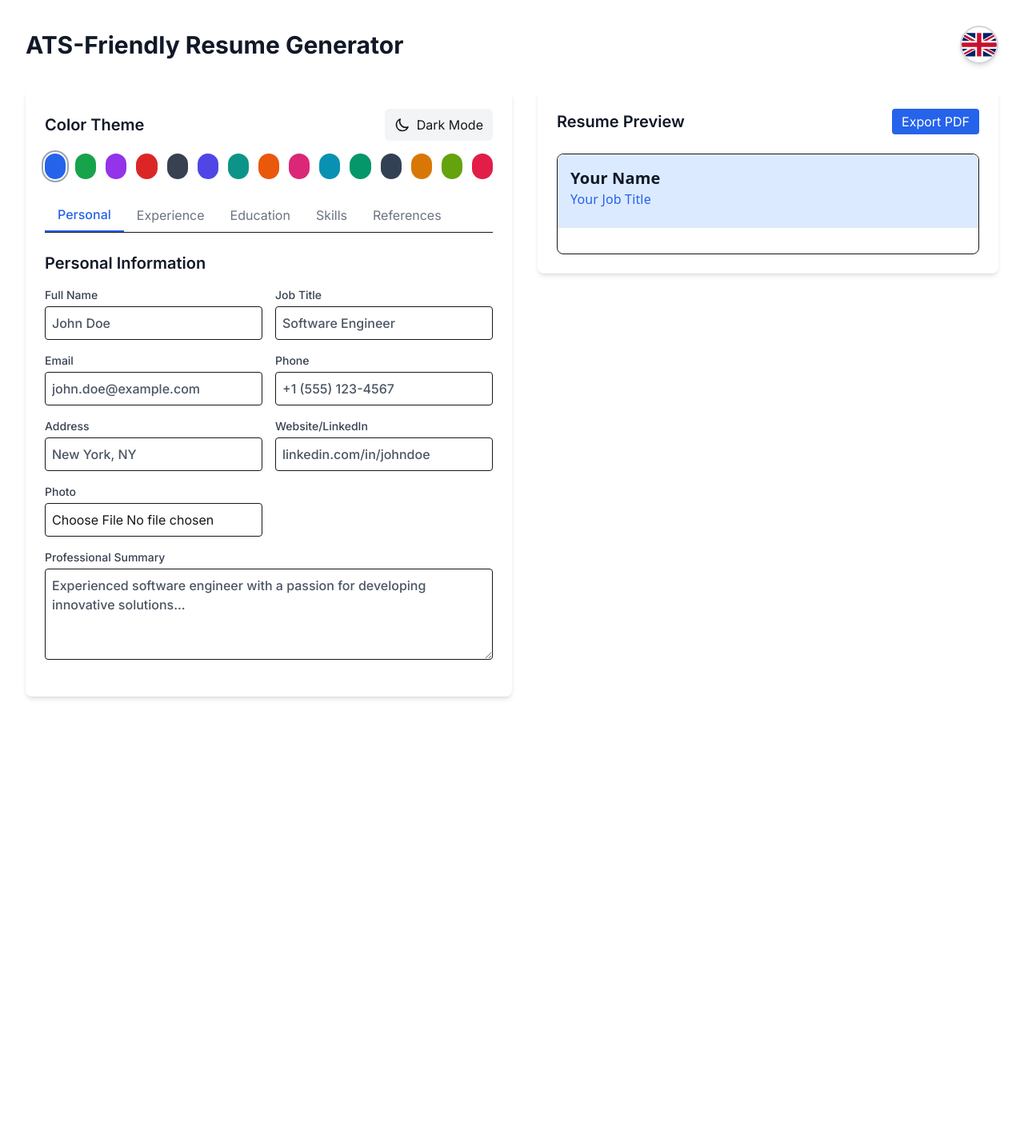
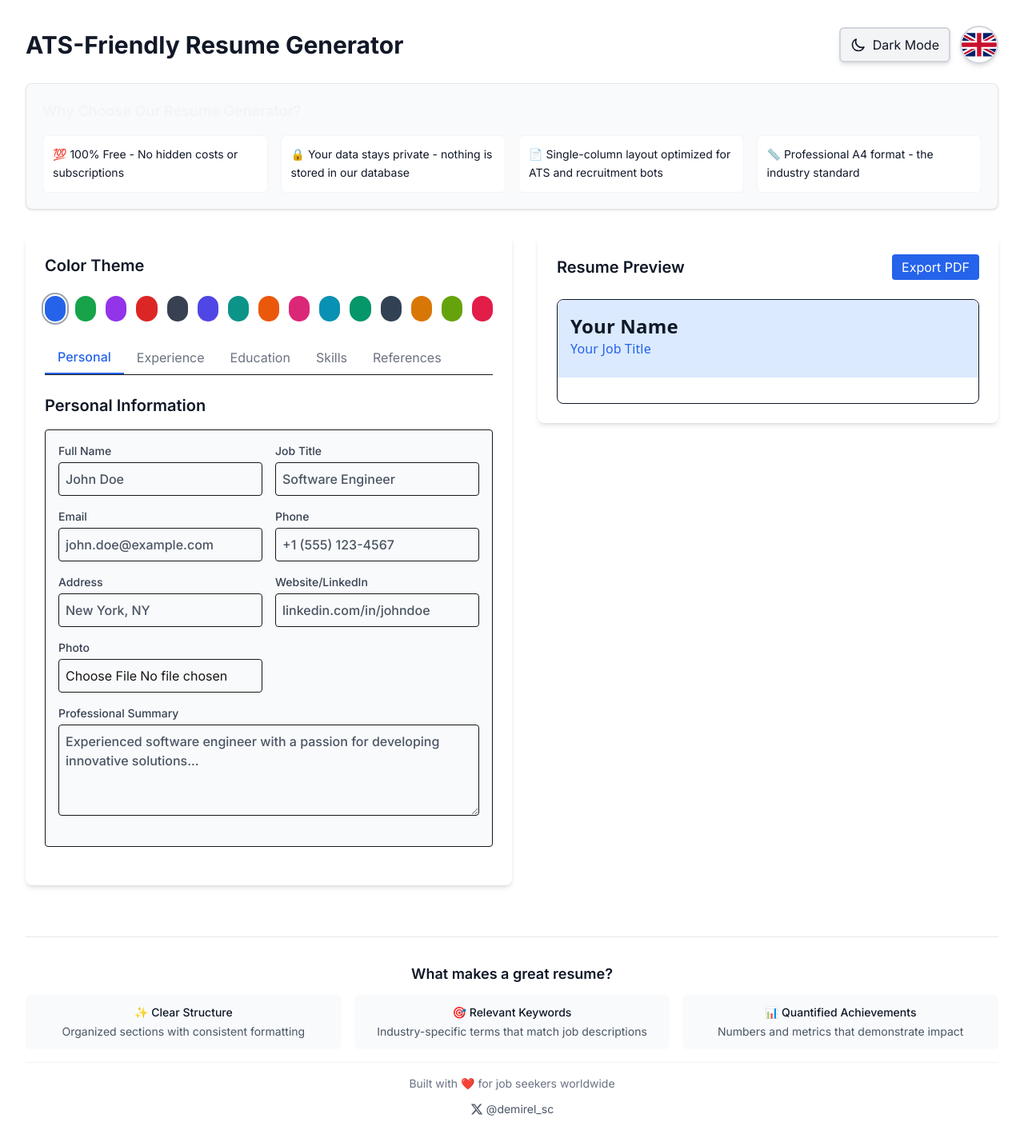
Before and after one commit to AIS3N/CVATS, a Next.js app: page / in a window 1280 px wide. Shown: the whole page at 80% size. Before the commit the page ends 903 px from the top, so only its background shows below. Built offline with nearby package versions, Linux system fonts and the light colour scheme.

Commit message:
fix colors, add footer and information band

```diff
--- a/src/app/globals.css
+++ b/src/app/globals.css
@@ -62,7 +62,7 @@ body {
   font-weight: 500 !important;
 }
 
-div h1, div h2 {
+div h1, div h2, div h3 {
   color: var(--heading-color) !important;
 }
 
@@ -71,16 +71,59 @@ div h1, div h2 {
   font-weight: 700 !important;
 }
 
-[ref="resumeRef"] h1 {
-  color: var(--heading-color) !important;
+.bg-gray-50 h2.text-white {
+  color: white !important;
+}
+
+.dark\:bg-gray-800 h2.dark\:text-gray-100 {
+  color: rgb(243 244 246) !important;
+}
+
+/* Override h1 and h2 only when they inherit theme-dependent colors */
+.text-\[var\(--foreground\)\] [data-resume-ref="true"] h1 {
+  color: inherit !important;
   font-weight: 700 !important;
   font-size: 1.5rem !important;
 }
 
-[ref="resumeRef"] h2 {
-  color: var(--heading-color) !important;
+.text-\[var\(--foreground\)\] [data-resume-ref="true"] h2 {
+  color: inherit !important;
   font-weight: 600 !important;
   font-size: 1.25rem !important;
+}
+
+/* Fallback for h1 and h2 that don't have user-selected colors */
+[data-resume-ref="true"] h1:not([class*="text-"]) {
+  color: #111827 !important;
+}
+
+[data-resume-ref="true"] h2:not([class*="text-"]) {
+  color: #111827 !important;
+}
+
+/* Override only theme-dependent CSS variables in resume preview */
+/* Target the parent container with text-[var(--foreground)] that contains the resume */
+.text-\[var\(--foreground\)\] [data-resume-ref="true"] {
+  color: #111827 !important;
+}
+
+/* Override any inherited foreground color variable within resume preview */
+[data-resume-ref="true"] {
+  color: #111827 !important;
+}
+
+/* Ensure specific gray text classes remain consistent */
+[data-resume-ref="true"] .text-gray-600 {
+  color: #4b5563 !important;
+}
+
+[data-resume-ref="true"] .text-gray-500 {
+  color: #6b7280 !important;
+}
+
+/* Override background variable to ensure white background */
+[data-resume-ref="true"] .bg-\[var\(--background\)\] {
+  background-color: white !important;
 }
 
 @media print {
--- a/src/app/page.tsx
+++ b/src/app/page.tsx
@@ -25,7 +25,12 @@ const translations = {
     summary: "Professional Summary",
     photo: "Photo",
     lightMode: "Light Mode",
-    darkMode: "Dark Mode"
+    darkMode: "Dark Mode",
+    infoTitle: "Why Choose Our Resume Generator?",
+    freeInfo: "💯 100% Free - No hidden costs or subscriptions",
+    privacyInfo: "🔒 Your data stays private - nothing is stored in our database",
+    atsInfo: "📄 Single-column layout optimized for ATS and recruitment bots",
+    formatInfo: "📏 Professional A4 format - the industry standard"
   },
   fr: {
     title: "Générateur de CV Compatible ATS",
@@ -44,7 +49,12 @@ const translations = {
     summary: "Résumé Professionnel",
     photo: "Photo",
     lightMode: "Mode Clair",
-    darkMode: "Mode Sombre"
+    darkMode: "Mode Sombre",
+    infoTitle: "Pourquoi Choisir Notre Générateur de CV ?",
+    freeInfo: "💯 100% Gratuit - Aucun coût caché ou abonnement",
+    privacyInfo: "🔒 Vos données restent privées - rien n'est stocké dans notre base de données",
+    atsInfo: "📄 Mise en page à colonne unique optimisée pour les ATS et robots de recrutement",
+    formatInfo: "📏 Format A4 professionnel - la norme de l'industrie"
   }
 };
 
@@ -56,9 +66,9 @@ export default function Home() {
 
   // Switch between Dark and Light Mode
   useEffect(() => {
-    document.documentElement.classList.remove('dark-mode', 'light-mode');
+    document.documentElement.classList.remove('dark-mode', 'light-mode', 'dark');
     if (darkMode) {
-      document.documentElement.classList.add('dark-mode');
+      document.documentElement.classList.add('dark-mode', 'dark');
     } else {
       document.documentElement.classList.add('light-mode');
     }
@@ -69,8 +79,45 @@ export default function Home() {
   return (
     <main className="min-h-screen p-4 md:p-8 bg-[var(--background)] text-[var(--foreground)]">
       <div className="max-w-7xl mx-auto">
-        <div className="flex justify-between items-center mb-8">
+        <div className="flex justify-between items-center mb-6">
           <h1 className="text-3xl font-bold">{t.title}</h1>
+
+          <div className="flex items-center gap-3">
+            {/* Dark Mode Toggle Button */}
+            <button
+              onClick={() => setDarkMode(!darkMode)}
+              className="flex items-center px-3 py-2 rounded-md transition-colors border-2 shadow-md"
+              style={{
+                backgroundColor: darkMode ? '#374151' : '#f3f4f6',
+                color: darkMode ? '#f9fafb' : '#111827',
+                borderColor: '#d1d5db'
+              }}
+              onMouseEnter={(e) => {
+                e.currentTarget.style.backgroundColor = darkMode ? '#4b5563' : '#e5e7eb'
+                e.currentTarget.style.borderColor = '#9ca3af'
+              }}
+              onMouseLeave={(e) => {
+                e.currentTarget.style.backgroundColor = darkMode ? '#374151' : '#f3f4f6'
+                e.currentTarget.style.borderColor = '#d1d5db'
+              }}
+              aria-label="Toggle dark mode"
+            >
+              {darkMode ? (
+                <>
+                  <svg xmlns="http://www.w3.org/2000/svg" className="h-5 w-5 mr-2" fill="none" viewBox="0 0 24 24" stroke="currentColor">
+                    <path strokeLinecap="round" strokeLinejoin="round" strokeWidth={2} d="M12 3v1m0 16v1m9-9h-1M4 12H3m15.364 6.364l-.707-.707M6.343 6.343l-.707-.707m12.728 0l-.707.707M6.343 17.657l-.707.707M16 12a4 4 0 11-8 0 4 4 0 018 0z" />
+                  </svg>
+                  <span>{t.lightMode}</span>
+                </>
+              ) : (
+                <>
+                  <svg xmlns="http://www.w3.org/2000/svg" className="h-5 w-5 mr-2" fill="none" viewBox="0 0 24 24" stroke="currentColor">
+                    <path strokeLinecap="round" strokeLinejoin="round" strokeWidth={2} d="M20.354 15.354A9 9 0 018.646 3.646 9.003 9.003 0 0012 21a9.003 9.003 0 008.354-5.646z" />
+                  </svg>
+                  <span>{t.darkMode}</span>
+                </>
+              )}
+            </button>
 
             {/* Language Toggle Button */}
             <button
@@ -87,6 +134,26 @@ export default function Home() {
                 <FR title="Switch to English" className="w-full h-full rounded-full object-cover" />
               )}
             </button>
+          </div>
+        </div>
+
+        {/* Information Section */}
+        <div className="mb-8 p-5 bg-gray-50 dark:bg-gray-800 rounded-lg border border-gray-200 dark:border-gray-600 shadow-sm">
+          <h2 className="text-lg font-semibold mb-4 text-white dark:text-gray-100">{t.infoTitle}</h2>
+          <div className="grid grid-cols-1 md:grid-cols-2 lg:grid-cols-4 gap-4 text-sm">
+             <div className="flex items-start p-3 bg-white dark:bg-gray-700 rounded-md border border-gray-100 dark:border-gray-600">
+               <span className="text-gray-900 dark:text-gray-200 leading-relaxed">{t.freeInfo}</span>
+             </div>
+             <div className="flex items-start p-3 bg-white dark:bg-gray-700 rounded-md border border-gray-100 dark:border-gray-600">
+               <span className="text-gray-900 dark:text-gray-200 leading-relaxed">{t.privacyInfo}</span>
+             </div>
+             <div className="flex items-start p-3 bg-white dark:bg-gray-700 rounded-md border border-gray-100 dark:border-gray-600">
+               <span className="text-gray-900 dark:text-gray-200 leading-relaxed">{t.atsInfo}</span>
+             </div>
+             <div className="flex items-start p-3 bg-white dark:bg-gray-700 rounded-md border border-gray-100 dark:border-gray-600">
+               <span className="text-gray-900 dark:text-gray-200 leading-relaxed">{t.formatInfo}</span>
+             </div>
+           </div>
         </div>
 
         <div className="flex flex-col lg:flex-row gap-8">
@@ -111,6 +178,62 @@ export default function Home() {
             />
           </div>
         </div>
+
+        {/* Footer */}
+        <footer className="mt-16 pt-8 border-t border-gray-200 dark:border-gray-600">
+          <div className="text-center">
+            <div className="mb-4">
+              <h3 className="text-lg font-semibold mb-3 text-gray-900 dark:text-gray-200">
+                {language === 'en' ? 'What makes a great resume?' : 'Qu\'est-ce qui fait un excellent CV ?'}
+              </h3>
+              <div className="grid grid-cols-1 md:grid-cols-3 gap-4 text-sm text-gray-600 dark:text-gray-400">
+                <div className="p-3 bg-gray-50 dark:bg-gray-800 rounded-md">
+                  <span className="font-medium text-gray-900 dark:text-gray-200">
+                    {language === 'en' ? '✨ Clear Structure' : '✨ Structure Claire'}
+                  </span>
+                  <p className="mt-1">
+                    {language === 'en' ? 'Organized sections with consistent formatting' : 'Sections organisées avec un formatage cohérent'}
+                  </p>
+                </div>
+                <div className="p-3 bg-gray-50 dark:bg-gray-800 rounded-md">
+                  <span className="font-medium text-gray-900 dark:text-gray-200">
+                    {language === 'en' ? '🎯 Relevant Keywords' : '🎯 Mots-clés Pertinents'}
+                  </span>
+                  <p className="mt-1">
+                    {language === 'en' ? 'Industry-specific terms that match job descriptions' : 'Termes spécifiques à l\'industrie qui correspondent aux descriptions de poste'}
+                  </p>
+                </div>
+                <div className="p-3 bg-gray-50 dark:bg-gray-800 rounded-md">
+                  <span className="font-medium text-gray-900 dark:text-gray-200">
+                    {language === 'en' ? '📊 Quantified Achievements' : '📊 Réalisations Quantifiées'}
+                  </span>
+                  <p className="mt-1">
+                    {language === 'en' ? 'Numbers and metrics that demonstrate impact' : 'Chiffres et métriques qui démontrent l\'impact'}
+                  </p>
+                </div>
+              </div>
+            </div>
+
+            <div className="pt-4 border-t border-gray-100 dark:border-gray-700">
+              <p className="text-sm text-gray-500 dark:text-gray-400 mb-2">
+                {language === 'en' ? 'Built with ❤️ for job seekers worldwide' : 'Conçu avec ❤️ pour les chercheurs d\'emploi du monde entier'}
+              </p>
+              <div className="flex justify-center items-center space-x-4">
+                <a
+                  href="https://x.com/demirel_sc"
+                  target="_blank"
+                  rel="noopener noreferrer"
+                  className="inline-flex items-center px-3 py-1 text-sm text-gray-600 dark:text-gray-400 hover:text-blue-600 dark:hover:text-blue-400 transition-colors"
+                >
+                  <svg className="w-4 h-4 mr-1" fill="currentColor" viewBox="0 0 24 24">
+                    <path d="M18.244 2.25h3.308l-7.227 8.26 8.502 11.24H16.17l-5.214-6.817L4.99 21.75H1.68l7.73-8.835L1.254 2.25H8.08l4.713 6.231zm-1.161 17.52h1.833L7.084 4.126H5.117z"/>
+                  </svg>
+                  @demirel_sc
+                </a>
+              </div>
+            </div>
+          </div>
+        </footer>
       </div>
     </main>
   );
--- a/src/components/ResumeForm.tsx
+++ b/src/components/ResumeForm.tsx
@@ -217,32 +217,8 @@ export default function ResumeForm({
   return (
     <div className="p-6 rounded-lg shadow-md bg-[var(--background)] text-[var(--foreground)]">
       <div className="mb-6">
-        <div className="flex justify-between items-center mb-4">
+        <div className="mb-6">
           <h2 className="text-xl font-semibold">{t.colorTheme}</h2>
-          <button
-            onClick={() => setDarkMode(!darkMode)}
-            className="flex items-center px-3 py-2 rounded-md transition-colors"
-        style={{backgroundColor: '#f3f4f6'}}
-        onMouseEnter={(e) => e.currentTarget.style.backgroundColor = '#e5e7eb'}
-        onMouseLeave={(e) => e.currentTarget.style.backgroundColor = '#f3f4f6'}
-            aria-label="Toggle dark mode"
-          >
-            {darkMode ? (
-              <>
-                <svg xmlns="http://www.w3.org/2000/svg" className="h-5 w-5 mr-2" fill="none" viewBox="0 0 24 24" stroke="currentColor">
-                  <path strokeLinecap="round" strokeLinejoin="round" strokeWidth={2} d="M12 3v1m0 16v1m9-9h-1M4 12H3m15.364 6.364l-.707-.707M6.343 6.343l-.707-.707m12.728 0l-.707.707M6.343 17.657l-.707.707M16 12a4 4 0 11-8 0 4 4 0 018 0z" />
-                </svg>
-                <span>{t.lightMode}</span>
-              </>
-            ) : (
-              <>
-                <svg xmlns="http://www.w3.org/2000/svg" className="h-5 w-5 mr-2" fill="none" viewBox="0 0 24 24" stroke="currentColor">
-                  <path strokeLinecap="round" strokeLinejoin="round" strokeWidth={2} d="M20.354 15.354A9 9 0 018.646 3.646 9.003 9.003 0 0012 21a9.003 9.003 0 008.354-5.646z" />
-                </svg>
-                <span>{t.darkMode}</span>
-              </>
-            )}
-          </button>
         </div>
         <div className="flex gap-3">
           {Object.entries(colorThemes).map(([color]) => (
@@ -329,9 +305,10 @@ export default function ResumeForm({
       {activeTab === 'personal' && (
         <div>
           <h2 className="text-xl font-semibold mb-4">{t.personalInfo}</h2>
-          <div className="grid grid-cols-1 md:grid-cols-2 gap-4 mb-4">
+          <div className="mb-6 p-4 border rounded" style={{backgroundColor: darkMode ? '#374151' : '#f9fafb'}}>
+            <div className="grid grid-cols-1 md:grid-cols-2 gap-4 mb-4">
             <div>
-              <label className="block text-sm font-medium mb-1" style={{color: '#374151'}}>{t.fullName}</label>
+              <label className="block text-sm font-medium mb-1" style={{color: darkMode ? '#f9fafb' : '#374151'}}>{t.fullName}</label>
               <input
                 type="text"
                 className="w-full p-2 border rounded focus:outline-none"
@@ -343,7 +320,7 @@ export default function ResumeForm({
               />
             </div>
             <div>
-              <label className="block text-sm font-medium mb-1" style={{color: '#374151'}}>{t.jobTitle}</label>
+              <label className="block text-sm font-medium mb-1" style={{color: darkMode ? '#f9fafb' : '#374151'}}>{t.jobTitle}</label>
               <input
                 type="text"
                 className="w-full p-2 border rounded focus:outline-none"
@@ -355,7 +332,7 @@ export default function ResumeForm({
               />
             </div>
             <div>
-              <label className="block text-sm font-medium mb-1" style={{color: '#374151'}}>Email</label>
+              <label className="block text-sm font-medium mb-1" style={{color: darkMode ? '#f9fafb' : '#374151'}}>Email</label>
               <input
                 type="email"
                 className="w-full p-2 border rounded focus:outline-none"
@@ -367,7 +344,7 @@ export default function ResumeForm({
               />
             </div>
             <div>
-              <label className="block text-sm font-medium mb-1" style={{color: '#374151'}}>{t.phone}</label>
+              <label className="block text-sm font-medium mb-1" style={{color: darkMode ? '#f9fafb' : '#374151'}}>{t.phone}</label>
               <input
                 type="tel"
                 className="w-full p-2 border rounded focus:outline-none"
@@ -379,7 +356,7 @@ export default function ResumeForm({
               />
             </div>
             <div>
-              <label className="block text-sm font-medium mb-1" style={{color: '#374151'}}>{t.address}</label>
+              <label className="block text-sm font-medium mb-1" style={{color: darkMode ? '#f9fafb' : '#374151'}}>{t.address}</label>
               <input
                 type="text"
                 className="w-full p-2 border rounded focus:outline-none"
@@ -391,7 +368,7 @@ export default function ResumeForm({
               />
             </div>
             <div>
-              <label className="block text-sm font-medium mb-1" style={{color: '#374151'}}>Website/LinkedIn</label>
+              <label className="block text-sm font-medium mb-1" style={{color: darkMode ? '#f9fafb' : '#374151'}}>Website/LinkedIn</label>
               <input
                 type="url"
                 className="w-full p-2 border rounded focus:outline-none"
@@ -403,7 +380,7 @@ export default function ResumeForm({
               />
             </div>
             <div>
-              <label className="block text-sm font-medium mb-1" style={{color: '#374151'}}>{language === 'en' ? 'Photo' : 'Photo'}</label>
+              <label className="block text-sm font-medium mb-1" style={{color: darkMode ? '#f9fafb' : '#374151'}}>{language === 'en' ? 'Photo' : 'Photo'}</label>
               <input
                 type="file"
                 accept="image/*"
@@ -443,7 +420,7 @@ export default function ResumeForm({
             </div>
           </div>
           <div className="mb-4">
-            <label className="block text-sm font-medium mb-1" style={{color: '#374151'}}>{t.summary}</label>
+            <label className="block text-sm font-medium mb-1" style={{color: darkMode ? '#f9fafb' : '#374151'}}>{t.summary}</label>
             <textarea
                     className="w-full p-2 border rounded focus:outline-none"
                      onFocus={(e) => e.target.style.borderColor = '#3b82f6'}
@@ -453,6 +430,7 @@ export default function ResumeForm({
               onChange={(e) => updatePersonalInfo('summary', e.target.value)}
               placeholder={language === 'en' ? 'Experienced software engineer with a passion for developing innovative solutions...' : 'Ingenieur logiciel expérimenté passionné par la création de solutions innovantes...'}
             />
+          </div>
           </div>
         </div>
       )}
@@ -471,7 +449,7 @@ export default function ResumeForm({
           </div>
 
           {resumeData.experiences.map((exp, index) => (
-            <div key={exp.id} className="mb-6 p-4 border rounded" style={{backgroundColor: '#f9fafb'}}>
+            <div key={exp.id} className="mb-6 p-4 border rounded" style={{backgroundColor: darkMode ? '#374151' : '#f9fafb'}}>
               <div className="flex justify-between items-center mb-3">
                 <h3 className="font-medium">Experience {index + 1}</h3>
                 {resumeData.experiences.length > 1 && (
@@ -603,7 +581,7 @@ export default function ResumeForm({
           </div>
 
           {resumeData.education.map((edu, index) => (
-            <div key={edu.id} className="mb-6 p-4 border rounded" style={{backgroundColor: '#f9fafb'}}>
+            <div key={edu.id} className="mb-6 p-4 border rounded" style={{backgroundColor: darkMode ? '#374151' : '#f9fafb'}}>
               <div className="flex justify-between items-center mb-3">
                 <h3 className="font-medium">Education {index + 1}</h3>
                 {resumeData.education.length > 1 && (
@@ -711,7 +689,7 @@ export default function ResumeForm({
           </div>
 
           {resumeData.skills.map((skill, index) => (
-            <div key={skill.id} className="mb-4 p-4 border rounded" style={{backgroundColor: '#f9fafb'}}>
+            <div key={skill.id} className="mb-4 p-4 border rounded" style={{backgroundColor: darkMode ? '#374151' : '#f9fafb'}}>
               <div className="flex justify-between items-center mb-3">
                 <div className="flex-grow">
                   <input
@@ -770,7 +748,7 @@ export default function ResumeForm({
           </div>
 
           {resumeData.references.map((reference, index) => (
-            <div key={reference.id} className="mb-6 p-4 border rounded" style={{backgroundColor: '#f9fafb'}}>
+            <div key={reference.id} className="mb-6 p-4 border rounded" style={{backgroundColor: darkMode ? '#374151' : '#f9fafb'}}>
               <div className="flex justify-between items-center mb-3">
                 <h3 className="font-medium">Reference {index + 1}</h3>
                 {resumeData.references.length > 1 && (
--- a/src/components/ResumePreview.tsx
+++ b/src/components/ResumePreview.tsx
@@ -333,6 +333,7 @@ export default function ResumePreview({ resumeData, activeColor, language }: Res
 
       <div
         ref={resumeRef}
+        data-resume-ref="true"
         className="border rounded-lg overflow-hidden bg-white"
         style={{
           maxWidth: '800px',
--- a/tailwind.config.js
+++ b/tailwind.config.js
@@ -1,5 +1,6 @@
 /** @type {import('tailwindcss').Config} */
 module.exports = {
+  darkMode: 'class',
   content: [
     './src/pages/**/*.{js,ts,jsx,tsx,mdx}',
     './src/components/**/*.{js,ts,jsx,tsx,mdx}',
```
Lines whose indentation alone changed are shown as unchanged.
